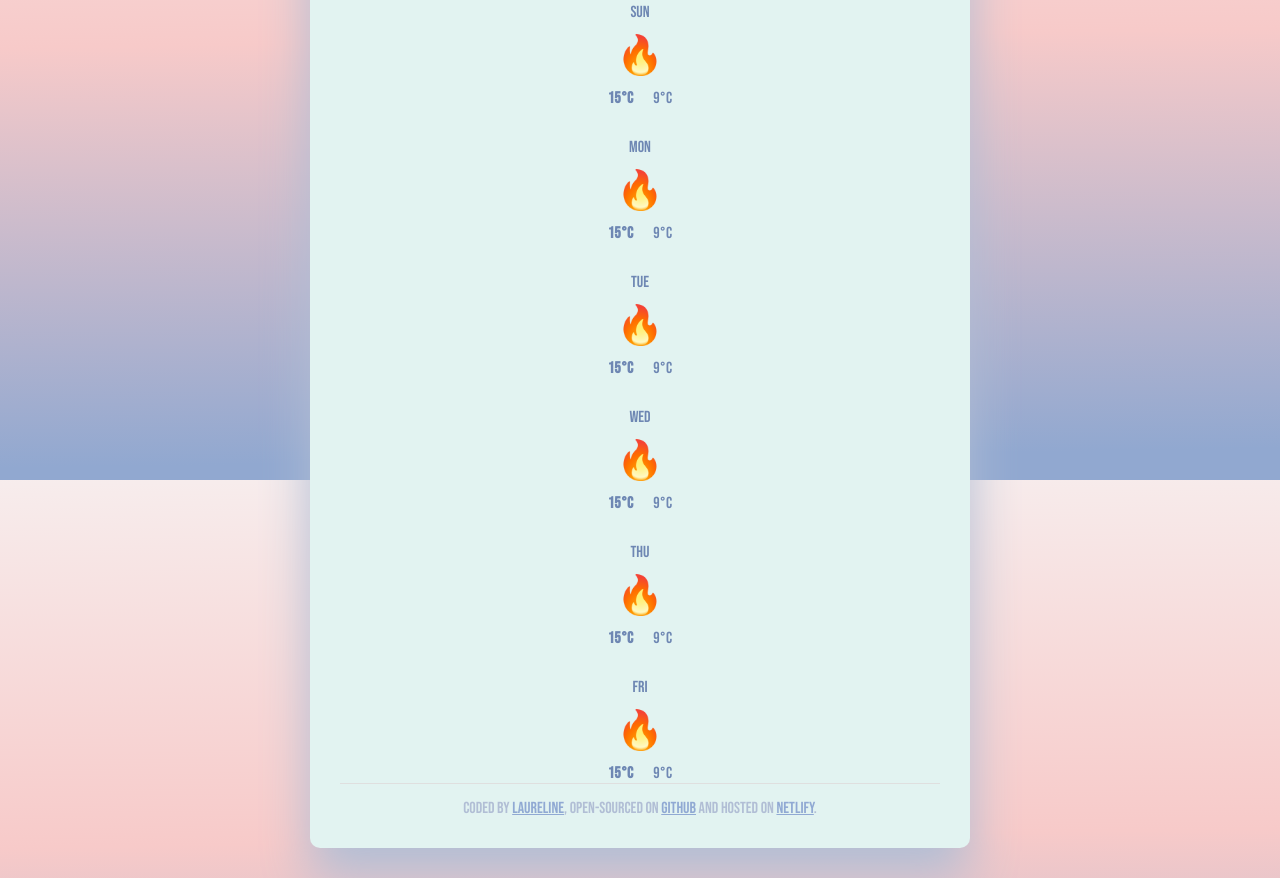
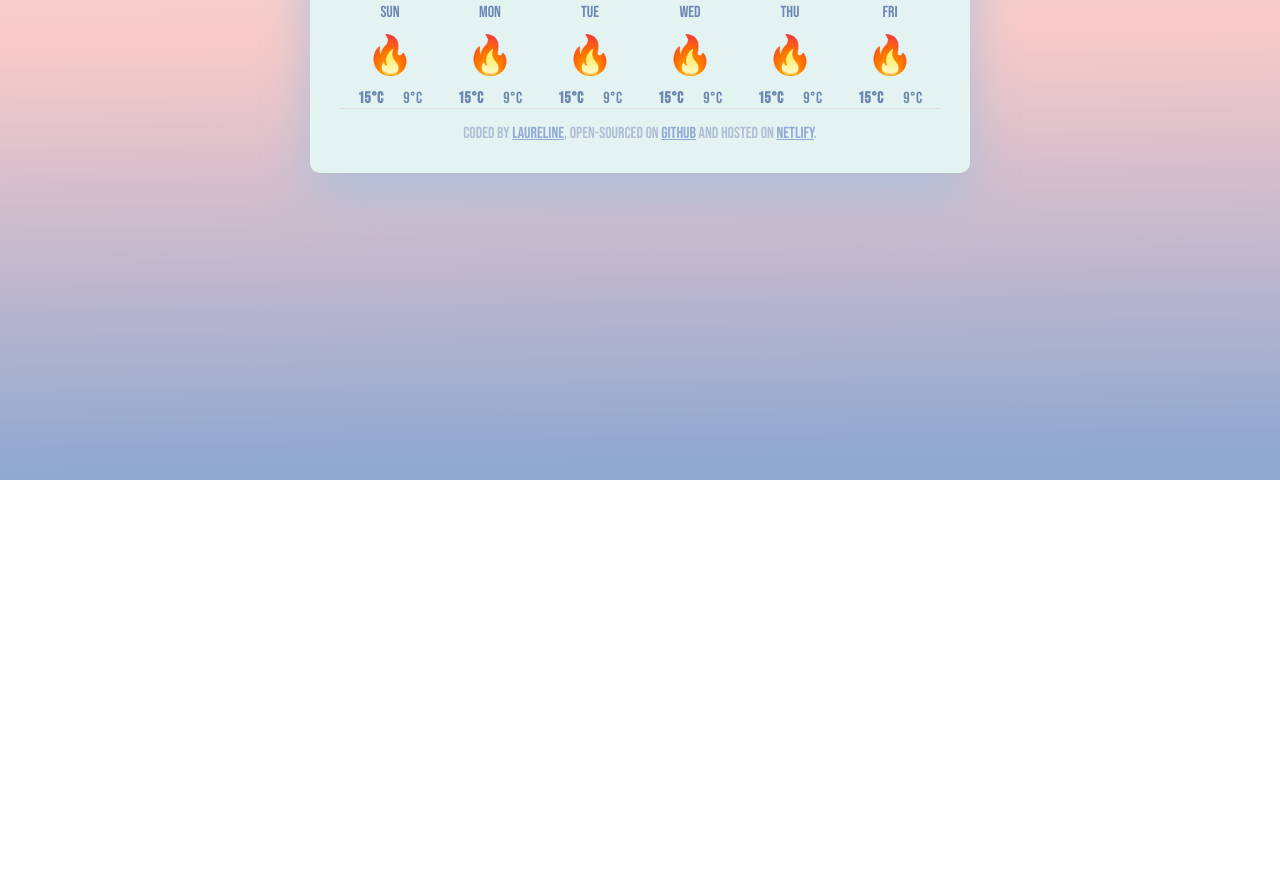
Before and after one commit to Zwergli1/weatherApp, a plain HTML site: page index.html in a window 1280 px wide. Shown: the part 320-1198 px from the top of the page. After the commit the page ends 800 px from the top, so only its background shows below. Drawn offline with nearby package versions, Linux system fonts and the light colour scheme; no server answers.

Commit message:
Removed unnecessary divs and lined-up und centered the forecast

```diff
--- a/index.html
+++ b/index.html
@@ -56,8 +56,6 @@
               <div class="weather-forecast-temperature">9°C</div>
             </div>
           </div>
-        </div>
-        <div class="weather-forecast">
           <div class="weather-forecast-day">
             <div class="weather-forecast-date">Mon</div>
             <div class="weather-forecast-icon">🔥</div>
@@ -68,8 +66,6 @@
               <div class="weather-forecast-temperature">9°C</div>
             </div>
           </div>
-        </div>
-        <div class="weather-forecast">
           <div class="weather-forecast-day">
             <div class="weather-forecast-date">Tue</div>
             <div class="weather-forecast-icon">🔥</div>
@@ -80,8 +76,6 @@
               <div class="weather-forecast-temperature">9°C</div>
             </div>
           </div>
-        </div>
-        <div class="weather-forecast">
           <div class="weather-forecast-day">
             <div class="weather-forecast-date">Wed</div>
             <div class="weather-forecast-icon">🔥</div>
@@ -92,8 +86,6 @@
               <div class="weather-forecast-temperature">9°C</div>
             </div>
           </div>
-        </div>
-        <div class="weather-forecast">
           <div class="weather-forecast-day">
             <div class="weather-forecast-date">Thu</div>
             <div class="weather-forecast-icon">🔥</div>
@@ -104,8 +96,6 @@
               <div class="weather-forecast-temperature">9°C</div>
             </div>
           </div>
-        </div>
-        <div class="weather-forecast">
           <div class="weather-forecast-day">
             <div class="weather-forecast-date">Fri</div>
             <div class="weather-forecast-icon">🔥</div>
```
